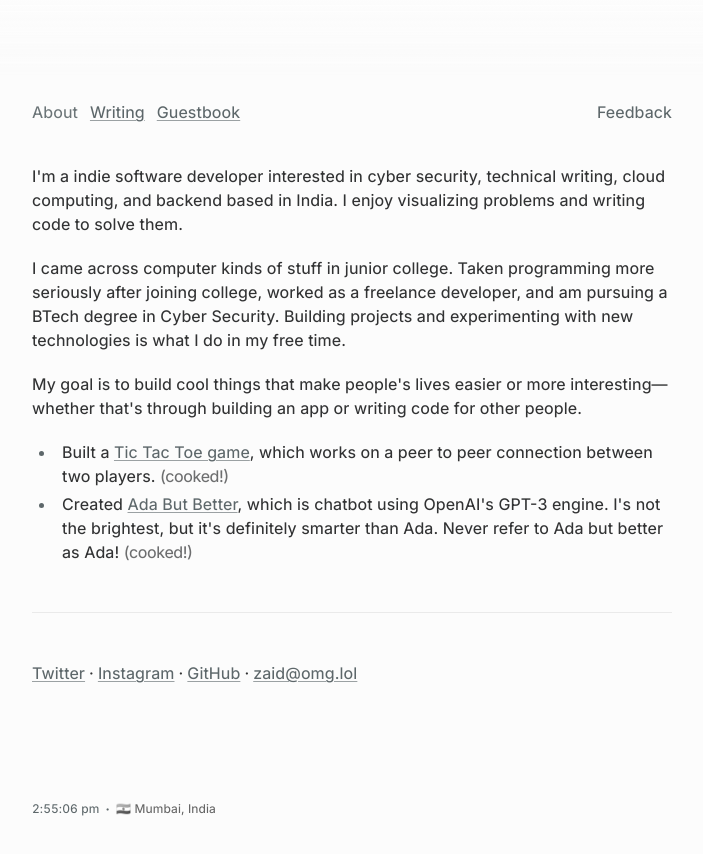
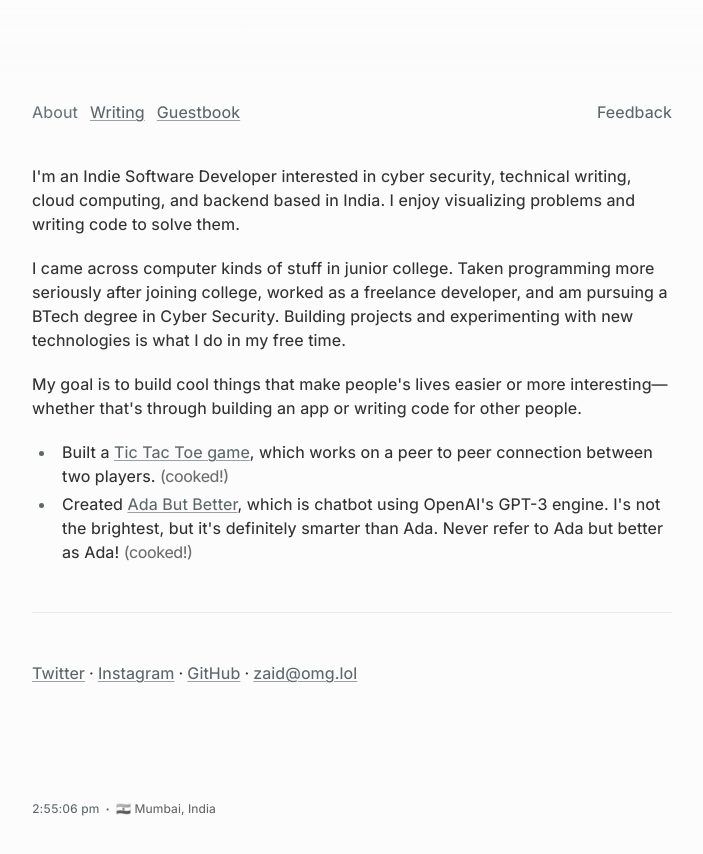
Before and after one commit to zaidmukaddam/zaid.omg.lol, a Next.js app: page / in a window 1280 px wide. Shown: the top 854 px of the page, without its empty margins (288-991 px from the left). Built offline with nearby package versions, Linux system fonts and the light colour scheme.

Commit message:
fix: update intro

```diff
--- a/pages/index.tsx
+++ b/pages/index.tsx
@@ -8,7 +8,7 @@ const Home: NextPage = () => {
       <article>
         <div className="mt-10 text-base leading-[26`px] text-[#313233]">
           <p>
-            I&apos;m a indie software developer interested in cyber security,
+            I&apos;m an Indie Software Developer interested in cyber security,
             technical writing, cloud computing, and backend based in India. I
             enjoy visualizing problems and writing code to solve them.
           </p>
```
Also changed, not shown: 1 other file (tests, documents, lock files or other folders).
